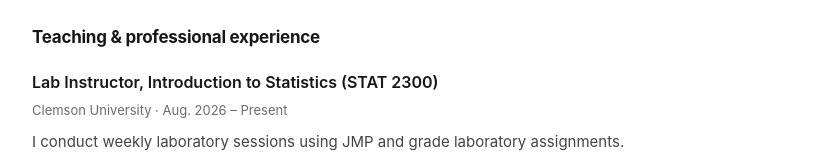
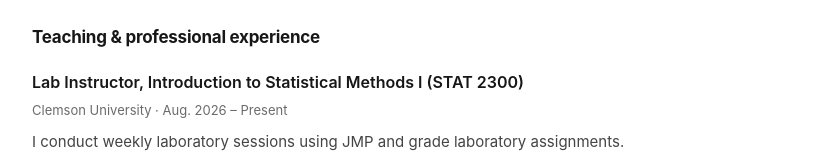
Before and after one commit to Cedric5412/cedric5412.github.io, a plain HTML site: page index.html in a window 1280 px wide. Shown: the part 1969-2129 px from the top of the page, without its empty margins (228-1050 px from the left). Drawn offline with Linux system fonts and the light colour scheme.

Commit message:
Update job title for Lab Instructor position

```diff
--- a/index.html
+++ b/index.html
@@ -163,7 +163,7 @@
       <section id="experience" aria-labelledby="experience-heading">
         <h2 id="experience-heading">Teaching &amp; professional experience</h2>
         <article class="work-item">
-          <h3>Lab Instructor, Introduction to Statistics (STAT 2300)</h3>
+          <h3>Lab Instructor, Introduction to Statistical Methods I (STAT 2300)</h3>
           <p class="work-meta">Clemson University · Aug. 2026 – Present</p>
           <p class="work-summary">I conduct weekly laboratory sessions using JMP and grade laboratory assignments.</p>
         </article>
```
